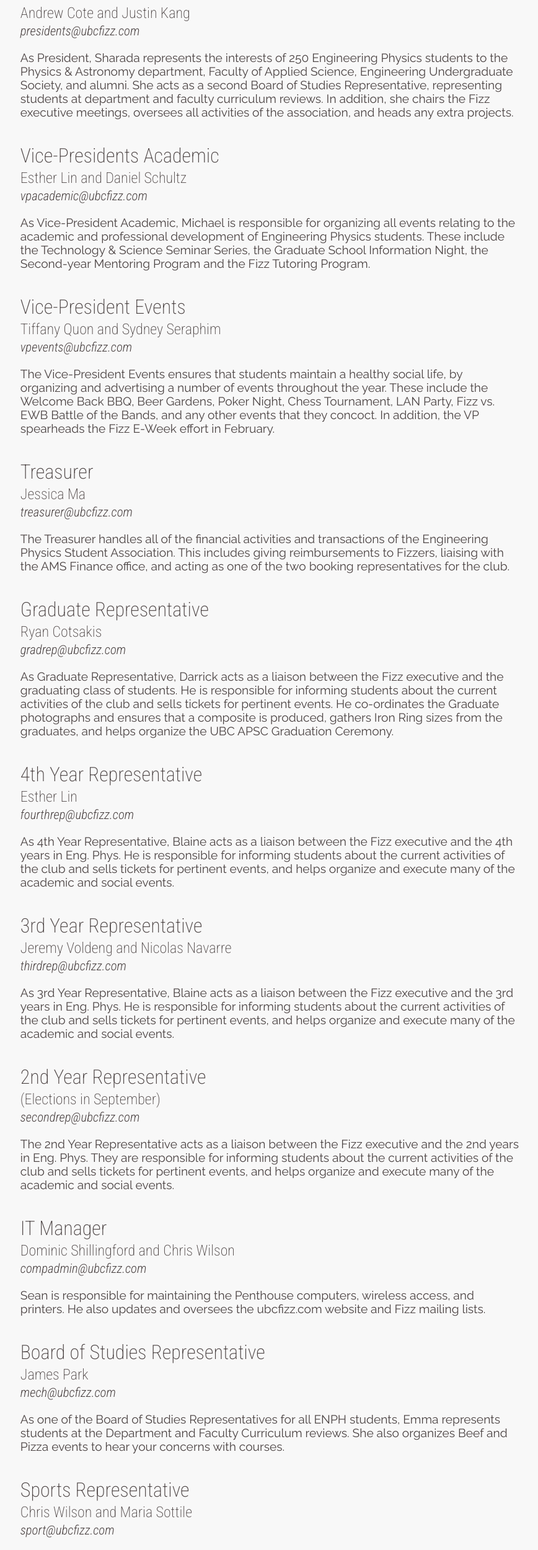
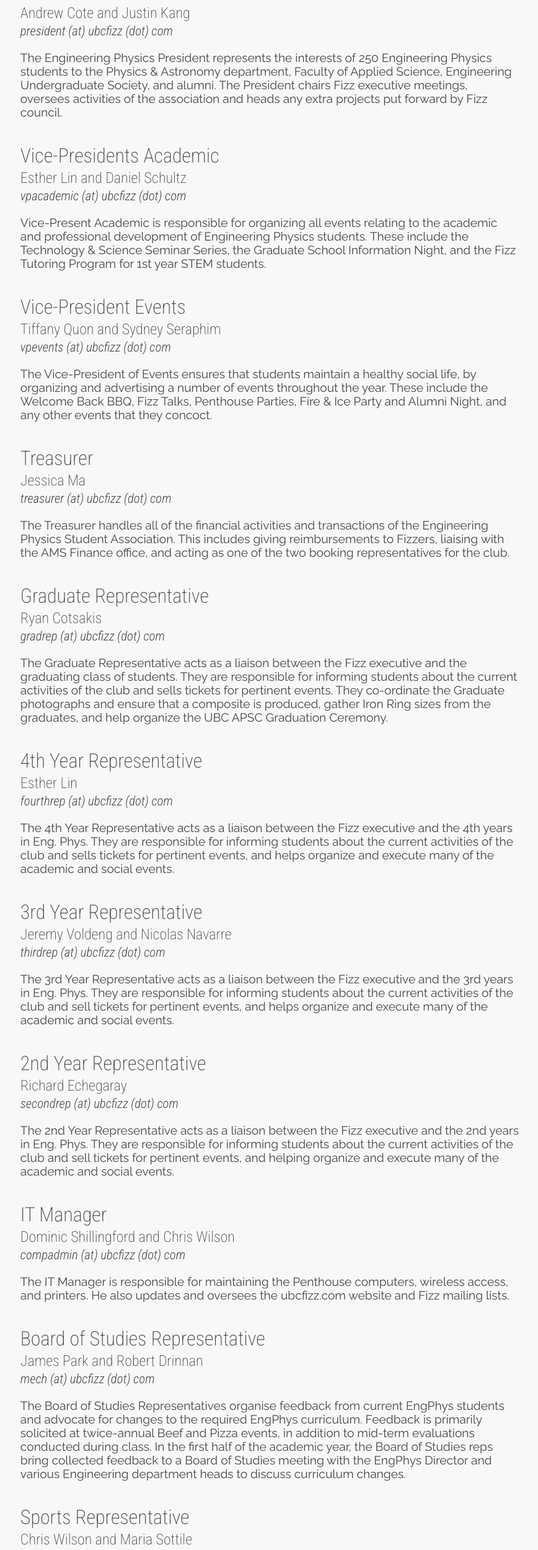
Before and after one commit to ubcengfizz/ubcfizz.ca-website, a React (Create React App) app: page /FizzExecs in a window 1280 px wide. Shown: the part 234-2734 px from the top of the page at 62% size, without its empty margins (44-912 px from the left). Built offline with nearby package versions, Linux system fonts and the light colour scheme; what react-stack-grid would draw is missing.

Commit message:
Changed FizzExec descriptions, made iPhone SE responsive

```diff
--- a/src/Components/Admin/FizzExecs/FizzExecs.js
+++ b/src/Components/Admin/FizzExecs/FizzExecs.js
@@ -18,41 +18,37 @@
         <div className="person">
           <div className="title">Presidents</div>
           <div className="name">Andrew Cote and Justin Kang</div>
-          <div className="email">presidents@ubcfizz.com</div>
+          <div className="email">president (at) ubcfizz (dot) com</div>
 
-          <div className="description">As President, Sharada represents
-            the interests of 250 Engineering Physics students to the
-            Physics & Astronomy department, Faculty of Applied Science,
-             Engineering Undergraduate Society, and alumni. She acts as
-             a second Board of Studies Representative, representing
-             students at department and faculty curriculum reviews. In
-             addition, she chairs the Fizz executive meetings, oversees
-             all activities of the association, and heads any extra projects.
+          <div className="description">The Engineering Physics President represents the interests
+            of 250 Engineering Physics students to the Physics & Astronomy department, Faculty of
+            Applied Science, Engineering Undergraduate Society, and alumni. The President chairs
+            Fizz executive meetings, oversees activities of the association and heads any extra projects
+            put forward by Fizz council.
            </div>
         </div>
 
         <div className="person">
           <div className="title">Vice-Presidents Academic</div>
           <div className="name">Esther Lin and Daniel Schultz</div>
-          <div className="email">vpacademic@ubcfizz.com</div>
+          <div className="email">vpacademic (at) ubcfizz (dot) com</div>
 
-          <div className="description">As Vice-President Academic, Michael is responsible for
-            organizing all events relating to the academic and professional development of Engineering
-            Physics students. These include the Technology & Science Seminar Series, the Graduate School
-            Information Night, the Second-year Mentoring Program and the Fizz Tutoring Program.
+          <div className="description">Vice-Present Academic is responsible for organizing all
+            events relating to the academic and professional development of Engineering Physics
+            students. These include the Technology & Science Seminar Series, the Graduate School
+            Information Night, and the Fizz Tutoring Program for 1st year STEM students.
            </div>
         </div>
 
         <div className="person">
           <div className="title">Vice-President Events</div>
           <div className="name">Tiffany Quon and Sydney Seraphim</div>
-          <div className="email">vpevents@ubcfizz.com</div>
+          <div className="email">vpevents (at) ubcfizz (dot) com</div>
 
-          <div className="description">The Vice-President Events ensures that students
-            maintain a healthy social life, by organizing and advertising a number of events
-            throughout the year. These include the Welcome Back BBQ, Beer Gardens, Poker Night,
-             Chess Tournament, LAN Party, Fizz vs. EWB Battle of the Bands, and any other events
-             that they concoct. In addition, the VP spearheads the Fizz E-Week effort in February.
+          <div className="description">The Vice-President of Events ensures that students maintain a
+             healthy social life, by organizing and advertising a number of events throughout the
+             year. These include the Welcome Back BBQ, Fizz Talks, Penthouse Parties, Fire & Ice
+             Party and Alumni Night, and any other events that they concoct.
            </div>
         </div>
 
@@ -60,118 +56,110 @@
         <div className="person">
           <div className="title">Treasurer</div>
           <div className="name">Jessica Ma</div>
-          <div className="email">treasurer@ubcfizz.com</div>
+          <div className="email">treasurer (at) ubcfizz (dot) com</div>
 
-          <div className="description">The Treasurer handles all of the financial
-            activities and transactions of the Engineering Physics Student Association.
-            This includes giving reimbursements to Fizzers, liaising with the AMS Finance
-            office, and acting as one of the two booking representatives for the club.
+          <div className="description">The Treasurer handles all of the financial activities and transactions
+             of the Engineering Physics Student Association. This includes giving reimbursements to Fizzers,
+              liaising with the AMS Finance office, and acting as one of the two booking representatives for
+             the club.
            </div>
         </div>
 
         <div className="person">
           <div className="title">Graduate Representative</div>
           <div className="name">Ryan Cotsakis</div>
-          <div className="email">gradrep@ubcfizz.com</div>
+          <div className="email">gradrep (at) ubcfizz (dot) com</div>
 
-          <div className="description">As Graduate Representative, Darrick acts as a
-            liaison between the Fizz executive and the graduating class of students.
-            He is responsible for informing students about the current activities of the
-             club and sells tickets for pertinent events. He co-ordinates the Graduate
-             photographs and ensures that a composite is produced, gathers Iron Ring
-             sizes from the graduates, and helps organize the UBC APSC Graduation Ceremony.
+          <div className="description">The Graduate Representative acts as a liaison between the Fizz
+            executive and the graduating class of students. They are responsible for informing students
+            about the current activities of the club and sells tickets for pertinent events. They
+            co-ordinate the Graduate photographs and ensure that a composite is produced,
+            gather Iron Ring sizes from the graduates, and help organize the UBC APSC Graduation Ceremony.
+
            </div>
         </div>
 
         <div className="person">
           <div className="title">4th Year Representative</div>
           <div className="name">Esther Lin</div>
-          <div className="email">fourthrep@ubcfizz.com</div>
+          <div className="email">fourthrep (at) ubcfizz (dot) com</div>
 
-          <div className="description">As 4th Year Representative, Blaine acts as a liaison between
-            the Fizz executive and the 4th years in Eng. Phys. He is responsible for informing
-            students about the current activities of the club and sells tickets for pertinent
-            events, and helps organize and execute many of the academic and social events.
+          <div className="description">The 4th Year Representative acts as a liaison between
+            the Fizz executive and the 4th years in Eng. Phys. They are responsible for informing
+            students about the current activities of the club and sells tickets for pertinent events,
+            and helps organize and execute many of the academic and social events.
+
            </div>
         </div>
 
         <div className="person">
           <div className="title">3rd Year Representative</div>
           <div className="name">Jeremy Voldeng and Nicolas Navarre</div>
-          <div className="email">thirdrep@ubcfizz.com</div>
+          <div className="email">thirdrep (at) ubcfizz (dot) com</div>
 
-          <div className="description">As 3rd Year Representative, Blaine acts as a liaison between
-            the Fizz executive and the 3rd years in Eng. Phys. He is responsible for informing
-            students about the current activities of the club and sells tickets for pertinent
-            events, and helps organize and execute many of the academic and social events.
+          <div className="description">The 3rd Year Representative acts as a liaison between the Fizz executive
+            and the 3rd years in Eng. Phys. They are responsible for informing students about the current activities
+            of the club and sell tickets for pertinent events, and helps organize and execute many of the academic and
+            social events.
            </div>
         </div>
 
         <div className="person">
           <div className="title">2nd Year Representative</div>
-          <div className="name">(Elections in September)</div>
-          <div className="email">secondrep@ubcfizz.com</div>
+          <div className="name">Richard Echegaray</div>
+          <div className="email">secondrep (at) ubcfizz (dot) com</div>
 
-          <div className="description">The 2nd Year Representative acts as a liaison between
-            the Fizz executive and the 2nd years in Eng. Phys. They are responsible for informing
-            students about the current activities of the club and sells tickets for pertinent
-            events, and helps organize and execute many of the academic and social events.
+          <div className="description">The 2nd Year Representative acts as a liaison between the Fizz executive and the
+            2nd years in Eng. Phys. They are responsible for informing students about the current activities of the club
+            and sell tickets for pertinent events, and helping organize and execute many of the academic and social events.
            </div>
         </div>
 
         <div className="person">
           <div className="title">IT Manager</div>
           <div className="name">Dominic Shillingford and Chris Wilson</div>
-          <div className="email">compadmin@ubcfizz.com</div>
+          <div className="email">compadmin (at) ubcfizz (dot) com</div>
 
-          <div className="description">Sean is responsible for maintaining the Penthouse
-            computers, wireless access, and printers. He also updates and oversees
-            the ubcfizz.com website and Fizz mailing lists.
+          <div className="description">The IT Manager is responsible for maintaining the Penthouse computers,
+            wireless access, and printers. He also updates and oversees the ubcfizz.com website and Fizz mailing lists.
            </div>
         </div>
 
         <div className="person">
           <div className="title">Board of Studies Representative</div>
-          <div className="name">James Park</div>
-          <div className="email">mech@ubcfizz.com</div>
+          <div className="name">James Park and Robert Drinnan</div>
+          <div className="email">mech (at) ubcfizz (dot) com</div>
 
-          <div className="description">As one of the Board of Studies Representatives for
-            all ENPH students, Emma represents students at the Department and Faculty
-            Curriculum reviews. She also organizes Beef and Pizza events to hear your
-            concerns with courses.
+          <div className="description">The Board of Studies Representatives organise feedback from current EngPhys
+            students and advocate for changes to the required EngPhys curriculum. Feedback is primarily solicited
+            at twice-annual Beef and Pizza events, in addition to mid-term evaluations conducted during class. In
+            the first half of the academic year, the Board of Studies reps bring collected feedback to a Board of
+            Studies meeting with the EngPhys Director and various Engineering department heads to discuss curriculum changes.
            </div>
         </div>
 
         <div className="person">
           <div className="title">Sports Representative</div>
           <div className="name">Chris Wilson and Maria Sottile</div>
-          <div className="email">sport@ubcfizz.com</div>
+          <div className="email">sports (at) ubcfizz (dot) com</div>
 
-          <div className="description">As Sports Representative, Matt is responsible for c
-            ommunicating UBC REC leagues and event registration dates to fizzers through
-            the club mailing list. He facilitates the organization of REC league teams from
-             interested members and organizes an outdoor excursion for club members, such as
-             white-water rafting, paint balling, or ski trips.
-
+          <div className="description">The Sports Representative is responsible for communicating UBC REC leagues and event
+             registration dates to fizzers through the club mailing list. He facilitates the organization of REC league
+             teams from interested members and organizes an outdoor excursion for club members, such as white-water rafting,
+             paint balling, or ski trips.
            </div>
         </div>
 
         <div className="person">
           <div className="title">Penthouse Manager</div>
           <div className="name">Ryan Schmidt and Michael Miller</div>
-          <div className="email">penthouse@ubcfizz.com</div>
+          <div className="email">penthouse (at) ubcfizz (dot) com</div>
 
-          <div className="description">Theoren and Alex oversee the maintenance and
-            all upgrades of the Engineering Physics student room, known as the Penthouse.
-            They are also the people to contact for anyone wishing to obtain a Penthouse key
-            or locker.
-
+          <div className="description">The Penthouse Manager oversees the maintenance and all upgrades of the Engineering Physics
+            student room, known as the Penthouse. Vending machine items, T-shirt and hoodie sales, and keycard access to the student
+            spaces fall within their responsibility.
            </div>
         </div>
-
-
-
-
 
       </div>
 
--- a/src/Components/Footer/Footer.js
+++ b/src/Components/Footer/Footer.js
@@ -17,7 +17,8 @@
       Vancouver Campus<br/>
       6224 Agricultural Road<br/>
       Hennings Building, Room 333A<br/>
-      Vancouver, BC Canada V6T 1Z1
+      Student Space: LIFE 2116<br/>
+
         </div>
       </div>
 
```
Also changed, not shown: src/Components/About/About.css (+19 -1 lines), src/Components/About/About.js (+8 -0 lines), src/Images/instagram_logo.png (added).
